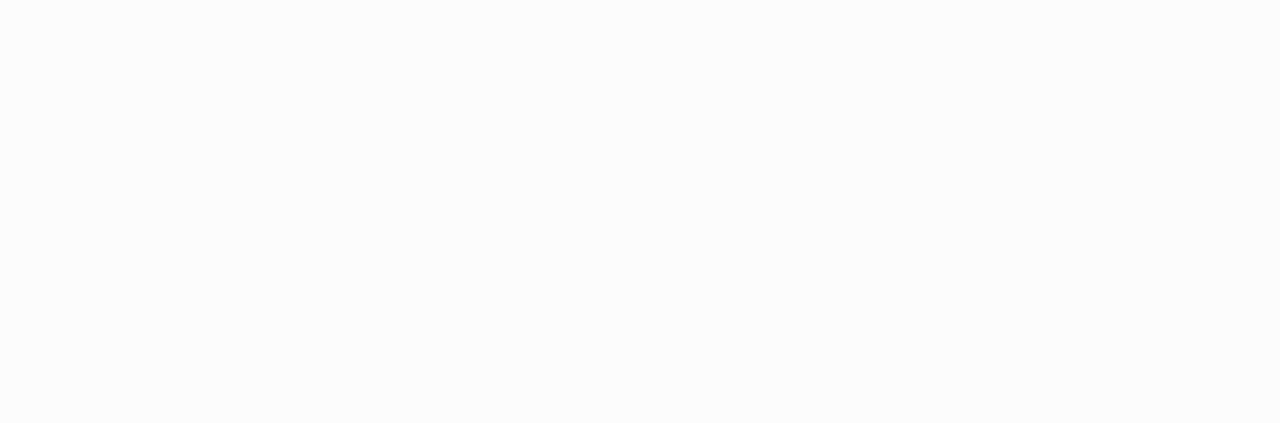
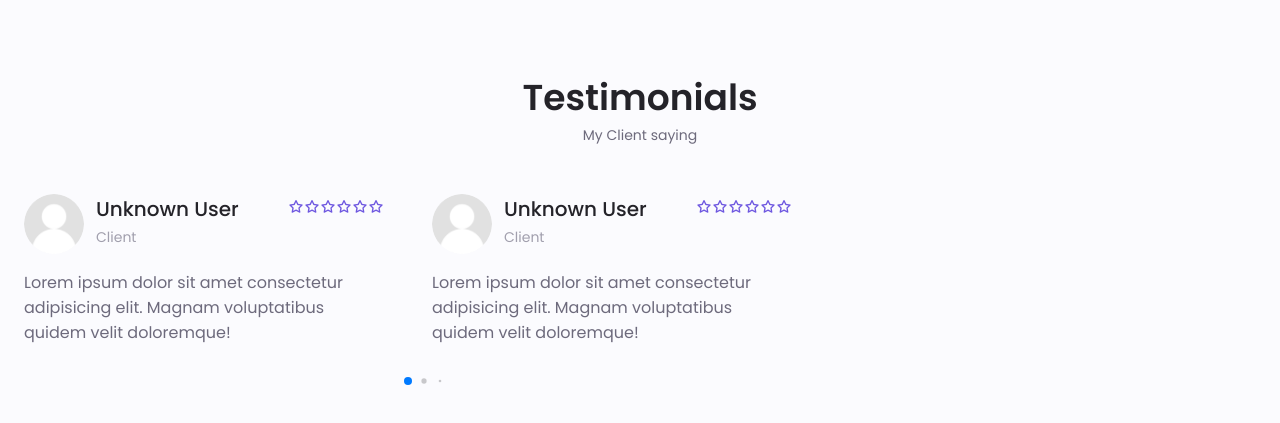
Before and after one commit to jaikishanpatil/my-portfolio, an Angular app: page / in a window 1280 px wide. Shown: the part 4545-4968 px from the top of the page. Before the commit the page ends 4631 px from the top, so only its background shows below. Built offline with nearby package versions, Linux system fonts and the light colour scheme.

Commit message:
Testiomonial section added

```diff
--- a/src/app/modules/main-module/sub-pages/main/main.component.html
+++ b/src/app/modules/main-module/sub-pages/main/main.component.html
@@ -566,4 +566,86 @@
             </div>
         </div>
     </section>
+
+    <!-- testimonials -->
+    <section class="testimonials section">
+        <h2 class="section_title">Testimonials</h2>
+        <span class="section_subtitle">My Client saying</span>
+
+        <div class="testimonials_container container swiper-container">
+            <div class="swiper-wrapper">
+                 <!-- testimonial 1 -->
+                 <div class="testimonial_content swiper-slide">
+                    <div class="testimonial_data">
+                        <div class="testimonial_header">
+                            <img src="../../../../../assets/images/noneProfile.png" alt="" class="testimonial_img">
+
+                            <div>
+                                <h3 class="testimonial_name">Unknown User</h3>
+                                <span class="testimonial_client">Client</span>
+                            </div>
+                        </div>
+                        <div>
+                            <i class="uil uil-star testimonial_icon-star"></i>
+                            <i class="uil uil-star testimonial_icon-star"></i>
+                            <i class="uil uil-star testimonial_icon-star"></i>
+                            <i class="uil uil-star testimonial_icon-star"></i>
+                            <i class="uil uil-star testimonial_icon-star"></i>
+                            <i class="uil uil-star testimonial_icon-star"></i>
+                        </div>
+                    </div>
+
+                    <p class="testimonial_description">Lorem ipsum dolor sit amet consectetur adipisicing elit. Magnam voluptatibus quidem velit doloremque!</p>
+                 </div>
+                 <!-- testimonial 2 -->
+                 <div class="testimonial_content swiper-slide">
+                    <div class="testimonial_data">
+                        <div class="testimonial_header">
+                            <img src="../../../../../assets/images/noneProfile.png" alt="" class="testimonial_img">
+
+                            <div>
+                                <h3 class="testimonial_name">Unknown User</h3>
+                                <span class="testimonial_client">Client</span>
+                            </div>
+                        </div>
+                        <div>
+                            <i class="uil uil-star testimonial_icon-star"></i>
+                            <i class="uil uil-star testimonial_icon-star"></i>
+                            <i class="uil uil-star testimonial_icon-star"></i>
+                            <i class="uil uil-star testimonial_icon-star"></i>
+                            <i class="uil uil-star testimonial_icon-star"></i>
+                            <i class="uil uil-star testimonial_icon-star"></i>
+                        </div>
+                    </div>
+
+                    <p class="testimonial_description">Lorem ipsum dolor sit amet consectetur adipisicing elit. Magnam voluptatibus quidem velit doloremque!</p>
+                 </div>
+                 <!-- testimonial 3 -->
+                 <div class="testimonial_content swiper-slide">
+                    <div class="testimonial_data">
+                        <div class="testimonial_header">
+                            <img src="../../../../../assets/images/noneProfile.png" alt="" class="testimonial_img">
+
+                            <div>
+                                <h3 class="testimonial_name">Unknown User</h3>
+                                <span class="testimonial_client">Client</span>
+                            </div>
+                        </div>
+                        <div>
+                            <i class="uil uil-star testimonial_icon-star"></i>
+                            <i class="uil uil-star testimonial_icon-star"></i>
+                            <i class="uil uil-star testimonial_icon-star"></i>
+                            <i class="uil uil-star testimonial_icon-star"></i>
+                            <i class="uil uil-star testimonial_icon-star"></i>
+                            <i class="uil uil-star testimonial_icon-star"></i>
+                        </div>
+                    </div>
+
+                    <p class="testimonial_description">Lorem ipsum dolor sit amet consectetur adipisicing elit. Magnam voluptatibus quidem velit doloremque!</p>
+                 </div>
+
+            </div>
+            <div class="swiper-pagination swipwe-pagination-testimonials"></div>
+        </div>
+    </section>
 </main>
--- a/src/app/modules/main-module/sub-pages/main/main.component.scss
+++ b/src/app/modules/main-module/sub-pages/main/main.component.scss
@@ -492,3 +492,42 @@
   margin-left: auto;
   margin-right: auto;
 }
+
+// Testimonoals
+
+.testimonial_data,
+.testimonial_header{
+  display: flex;
+}
+
+.testimonial_data{
+  justify-content: space-between;
+  margin-bottom: var(--mb-1);
+}
+.testimonial_img{
+  width: 60px;
+  height: 60px;
+  border-radius: 50%;
+  margin-right: var(--mb-0-75);
+}
+
+.testimonial_name{
+  font-size: var(--h3-font-size);
+  font-weight: var(--font-medium);
+}
+.testimonial_client{
+  font-size: var(--small-font-size);
+  color: var(--text-color-light);
+}
+
+.testimonial_description{
+  margin-bottom: var(--mb-2-5);
+}
+
+.testimonial_icon-star{
+  color: var(--first-color);
+}
+
+.swiper-container .swipwe-pagination-testimonials{
+  bottom: 0;
+}
--- a/src/app/modules/main-module/sub-pages/main/main.component.ts
+++ b/src/app/modules/main-module/sub-pages/main/main.component.ts
@@ -1,6 +1,7 @@
 import { Component, OnInit } from '@angular/core';
 
 declare function portfolioSwiper():void;
+declare function testimonialSwiper():void;
 @Component({
   selector: 'app-main',
   templateUrl: './main.component.html',
@@ -12,6 +13,7 @@
   todaysDate: any = new Date().toLocaleDateString();
   ngOnInit(): void {
     portfolioSwiper();
+    testimonialSwiper();
     this.qualificationTabs();
     this.serviceTab();
   }
--- a/src/assets/swiper.js
+++ b/src/assets/swiper.js
@@ -1,19 +1,40 @@
-console.log("Run successful");
-
 function portfolioSwiper() {
   var swiper = new Swiper(".portfolio_container", {
     cssMode: true,
-        loop:true,
+    loop: true,
     navigation: {
       nextEl: ".swiper-button-next",
       prevEl: ".swiper-button-prev",
     },
     pagination: {
       el: ".swiper-pagination",
-          clickable:true
+      clickable: true
     },
     // mousewheel: true,
     // keyboard: true,
   });
 }
 portfolioSwiper();
+
+function testimonialSwiper() {
+  var swiperTestimonial = new Swiper(".testimonials_container", {
+    loop: true,
+    grabCursor:true,
+    spaceBetween:48,
+    navigation: {
+      nextEl: ".swiper-button-next",
+      prevEl: ".swiper-button-prev",
+    },
+    pagination: {
+      el: ".swiper-pagination",
+      clickable: true,
+      dynamicBullets:true
+    },
+    breakpoints:{
+      568:{
+        slidesPerView:2,
+      }
+    }
+  });
+}
+testimonialSwiper();
```
Also changed, not shown: src/assets/images/noneProfile.png (added). Lines whose indentation alone changed are shown as unchanged.
